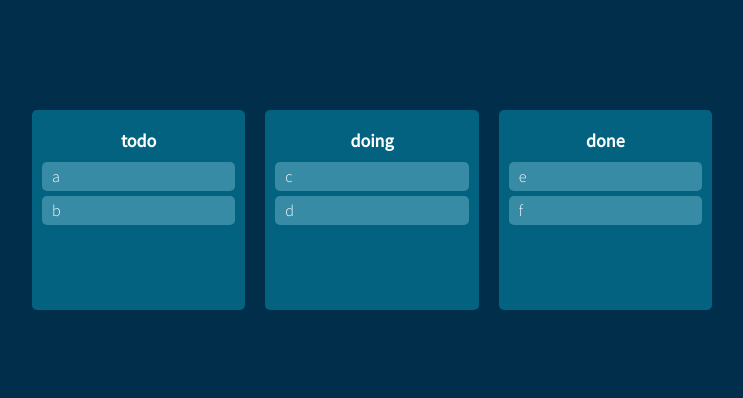
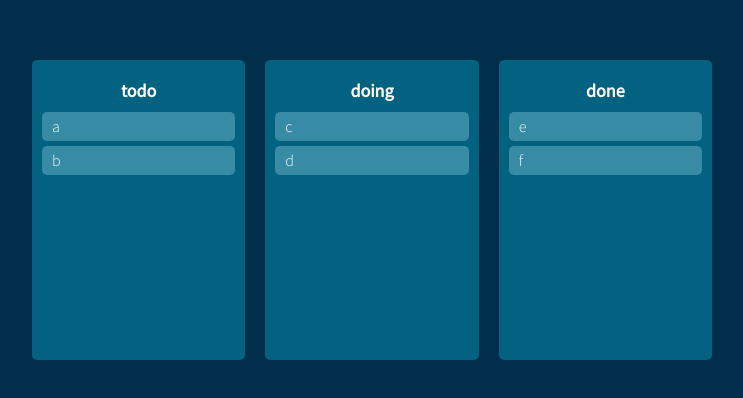
Before and after one commit to pildrums/Biz-Branch-web-, a React (Create React App) app: page / in a window 1280 px wide. Shown: the part 190-588 px from the top of the page, without its empty margins (268-1011 px from the left). Built offline with nearby package versions, Linux system fonts and the light colour scheme.

Commit message:
Add drag and drop style

```diff
--- a/src/Components/Boards.tsx
+++ b/src/Components/Boards.tsx
@@ -7,18 +7,28 @@ interface IBoardProps {
   boardId: string;
 }
 
+interface IAreaProps {
+  isDraggingOver: boolean;
+  isDraggingFromThis: boolean;
+}
+
 function Board({ todos, boardId }: IBoardProps) {
   return (
     <Container>
       <Title>{boardId}</Title>
       <Droppable droppableId={boardId}>
-        {(drop) => (
-          <div ref={drop.innerRef} {...drop.droppableProps}>
+        {(drop, info) => (
+          <Area
+            isDraggingOver={info.isDraggingOver}
+            isDraggingFromThis={Boolean(info.draggingFromThisWith)}
+            ref={drop.innerRef}
+            {...drop.droppableProps}
+          >
             {todos.map((todo, index) => (
               <DraggableCard todo={todo} index={index} key={todo} />
             ))}
             {drop.placeholder}
-          </div>
+          </Area>
         )}
       </Droppable>
     </Container>
@@ -31,7 +41,9 @@ const Container = styled.div`
   padding-top: 30px;
   padding: 20px 10px;
   border-radius: 5px;
-  min-height: 200px;
+  min-height: 300px;
+  display: flex;
+  flex-direction: column;
 `;
 
 const Title = styled.h1`
@@ -41,6 +53,18 @@ const Title = styled.h1`
   font-size: 18px;
 `;
 
+const Area = styled.div<IAreaProps>`
+  background: ${(props) =>
+    props.isDraggingOver
+      ? "rgba(255, 255, 255, 0.1)"
+      : props.isDraggingFromThis
+      ? "rgba(0, 0, 0, 0.2)"
+      : "none"};
+  flex-grow: 1;
+  border-radius: inherit;
+  transition: background 0.3s ease-in-out;
+`;
+
 export default Board;
 
 /*
```
